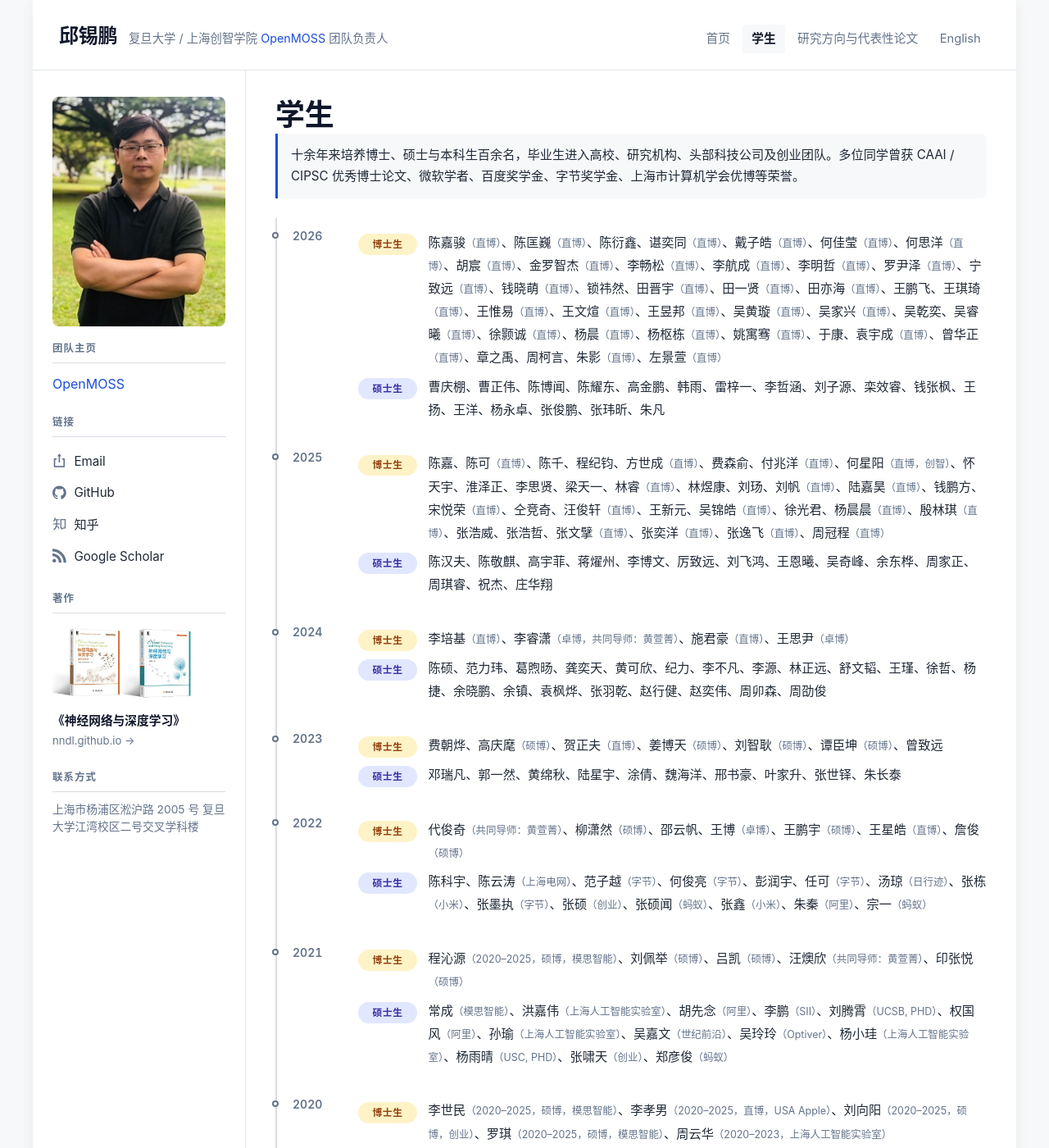
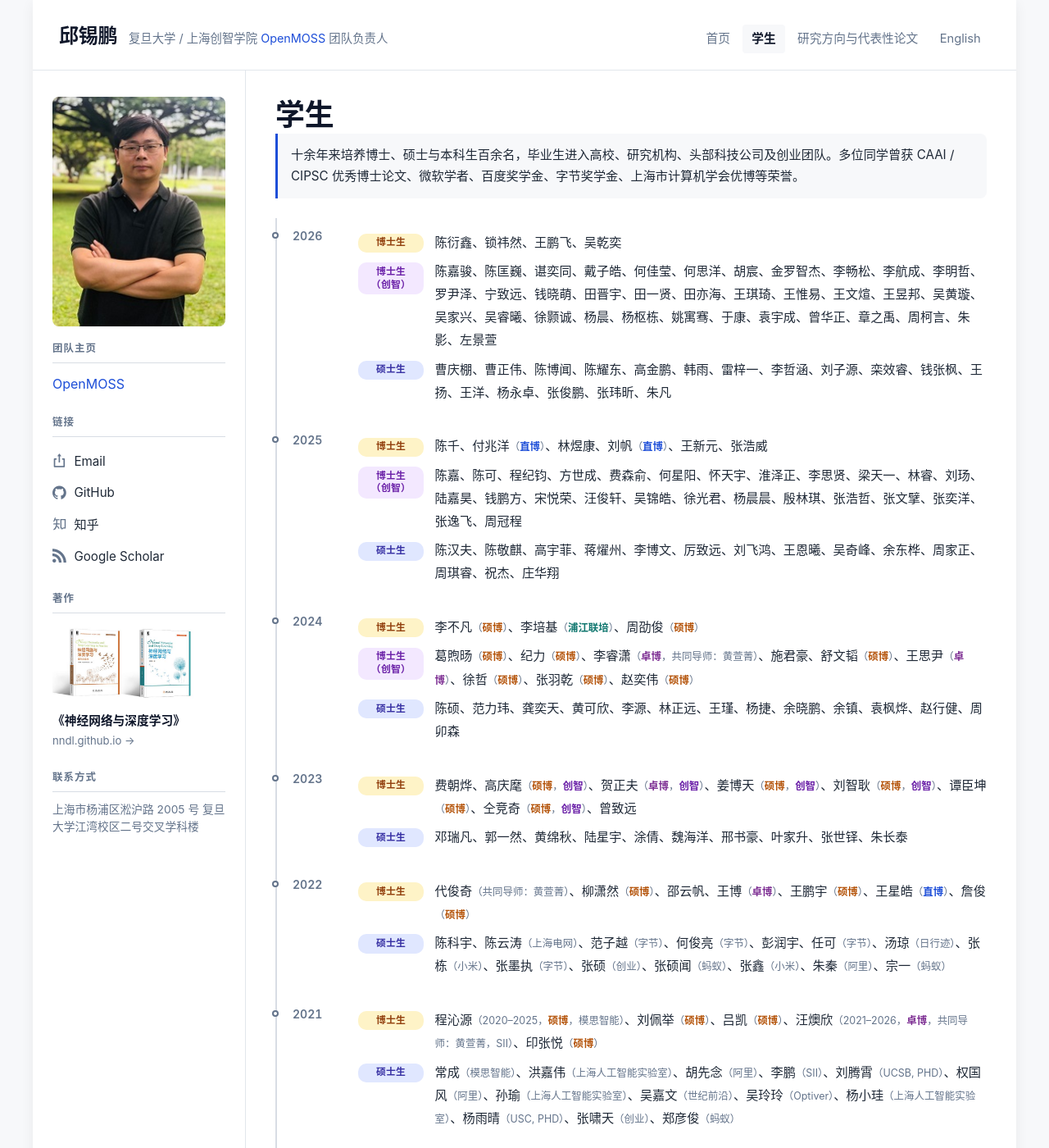
Before and after one commit to xpqiu/xpqiu.github.io, a Jekyll site: the page built from students.html, in a window 1280 px wide and 1400 px high. Shown: the whole window at 82% size. Built offline with Jekyll 4.4.1, drawn with Linux system fonts in a browser that asks for light colours; some web fonts are replaced; some of the changed text lies outside the part shown.

Commit message:
Students page: 创智 group, color-coded tags, destination tooltips, alumni updates
- New degree group "博士生（创智）" (violet chip) for 上海创智学院 PhDs,
  applied to 2024 / 2025 / 2026 cohorts based on real roster.
- 2023: keep 4 硕转博 students at their entry year with inline (硕博, 创智)
  annotation; add 仝竞奇 (硕博, 创智); 谭臣坤 stays as 复旦 (硕博).
- 2024: 8 students move from 硕士 to 博士 — 6 to 创智 (硕博), 2 to 复旦
  (周劭俊, 李不凡), and 李培基 (浦江联培) to 复旦 PhD.
- Color-code degree / program tags inside annotations:
  硕博 amber, 直博 blue, 卓博 magenta, 创智 violet, 浦江联培 teal.
- Splitter respects nested （...） so awards listed inside parens
  (e.g. "刘鹏飞（…CAAI 优博、微软学者…）") no longer get split into
  separate students by 、.
- Graduation destination is detected and wrapped with title="毕业去向":
  - PhD students with "20XX–20XX" prefix → last part = destination
  - 硕士/本科 groups → whole parens = destination (except status-only
    entries like 转博)
  - Visiting students are excluded
- Alumni text updates: 李孝男 USA Apple, 李鹏 (SII), 罗琪 / 程沁源 /
  李世民 / 常成 to 模思智能, 郑逸宁 (2019–2025, 硕博, 复旦大学),
  汪燠欣 (2021–2026, 卓博, 共同导师：黄萱菁, SII).
- Chip column allows wrapping (5rem track, white-space normal) so
  "博士生（创智）" displays as two lines without overlapping names.

```diff
--- a/assets/css/main.css
+++ b/assets/css/main.css
@@ -751,26 +751,28 @@ hr {
 
 .students-group {
   display: grid;
-  grid-template-columns: 72px 1fr;
+  grid-template-columns: 5rem 1fr;
   gap: 0.5rem 0.85rem;
   align-items: start;
   margin: 0.45rem 0;
 }
 .students-group__label {
-  display: inline-block;
+  display: block;
   font-size: 0.74rem;
   font-weight: 700;
-  padding: 0.18rem 0.55rem;
-  border-radius: 999px;
+  padding: 0.22rem 0.5rem;
+  border-radius: 10px;
   text-align: center;
-  letter-spacing: 0.04em;
+  letter-spacing: 0.02em;
   margin-top: 0.2rem;
-  height: fit-content;
-  white-space: nowrap;
+  line-height: 1.35;
+  white-space: normal;
+  word-break: keep-all;
   background: var(--c-surface-2);
   color: var(--c-muted);
 }
 .students-group__label--phd      { background: #fef3c7; color: #92400e; }  /* amber */
+.students-group__label--phd-cz   { background: #f3e8ff; color: #6b21a8; }  /* violet - 创智 */
 .students-group__label--ms       { background: #e0e7ff; color: #3730a3; }  /* indigo */
 .students-group__label--ug       { background: #dcfce7; color: #166534; }  /* green */
 .students-group__label--visiting { background: #fce7f3; color: #9d174d; }  /* pink */
@@ -785,6 +787,24 @@ hr {
 .visiting-students .annot {
   font-size: 0.82em;
   color: var(--c-muted);
+}
+.students-group__names .tag,
+.visiting-students .tag {
+  font-weight: 600;
+}
+.students-group__names .tag--shuobo,
+.visiting-students .tag--shuobo   { color: #b45309; }  /* 硕博 - amber */
+.students-group__names .tag--zhibo,
+.visiting-students .tag--zhibo    { color: #1d4ed8; }  /* 直博 - blue */
+.students-group__names .tag--zhuobo,
+.visiting-students .tag--zhuobo   { color: #7c2d92; }  /* 卓博 - magenta */
+.students-group__names .tag--cz,
+.visiting-students .tag--cz       { color: #6b21a8; }  /* 创智 - violet */
+.students-group__names .tag--pujiang,
+.visiting-students .tag--pujiang  { color: #0f766e; }  /* 浦江联培 - teal */
+.students-group__names .dest,
+.visiting-students .dest {
+  cursor: help;       /* hover to see "毕业去向" tooltip */
 }
 
 .visiting-students {
--- a/students.html
+++ b/students.html
@@ -16,7 +16,11 @@ permalink: /students.html
   <div class="entry__body">
     <div class="students-group">
       <span class="students-group__label students-group__label--phd">博士生</span>
-      <p class="students-group__names">锁祎然、陈衍鑫、王鹏飞、吴乾奕、章之禹、于康、周柯言、姚寓骞（直博）、何思洋（直博）、王琪琦（直博）、袁宇成（直博）、陈嘉骏（直博）、胡宸（直博）、金罗智杰（直博）、王文煊（直博）、李航成（直博）、谌奕同（直博）、王昱邦（直博）、钱晓萌（直博）、李明哲（直博）、戴子皓（直博）、李畅松（直博）、吴黄璇（直博）、吴家兴（直博）、朱影（直博）、陈匡巍（直博）、宁致远（直博）、田晋宇（直博）、左景萱（直博）、田亦海（直博）、罗尹泽（直博）、杨枢栋（直博）、杨晨（直博）、曾华正（直博）、田一贤（直博）、王惟易（直博）、吴睿曦（直博）、何佳莹（直博）、徐颢诚（直博）</p>
+      <p class="students-group__names">锁祎然、陈衍鑫、王鹏飞、吴乾奕</p>
+    </div>
+    <div class="students-group">
+      <span class="students-group__label students-group__label--phd-cz">博士生（创智）</span>
+      <p class="students-group__names">章之禹、于康、周柯言、姚寓骞、何思洋、王琪琦、袁宇成、陈嘉骏、胡宸、金罗智杰、王文煊、李航成、谌奕同、王昱邦、钱晓萌、李明哲、戴子皓、李畅松、吴黄璇、吴家兴、朱影、陈匡巍、宁致远、田晋宇、左景萱、田亦海、罗尹泽、杨枢栋、杨晨、曾华正、田一贤、王惟易、吴睿曦、何佳莹、徐颢诚</p>
     </div>
     <div class="students-group">
       <span class="students-group__label students-group__label--ms">硕士生</span>
@@ -30,7 +34,11 @@ permalink: /students.html
   <div class="entry__body">
     <div class="students-group">
       <span class="students-group__label students-group__label--phd">博士生</span>
-      <p class="students-group__names">刘玚、程纪钧、淮泽正、仝竞奇、张浩哲、张浩威、林煜康、王新元、梁天一、钱鹏方、费森俞、怀天宇、陈千、徐光君、陈嘉、李思贤、殷林琪（直博）、宋悦荣（直博）、方世成（直博）、汪俊轩（直博）、陈可（直博）、陆嘉昊（直博）、杨晨晨（直博）、张逸飞（直博）、张文擘（直博）、张奕洋（直博）、付兆洋（直博）、吴锦皓（直博）、林睿（直博）、刘帆（直博）、何星阳（直博，创智）、周冠程（直博）</p>
+      <p class="students-group__names">张浩威、林煜康、王新元、陈千、付兆洋（直博）、刘帆（直博）</p>
+    </div>
+    <div class="students-group">
+      <span class="students-group__label students-group__label--phd-cz">博士生（创智）</span>
+      <p class="students-group__names">刘玚、程纪钧、淮泽正、张浩哲、梁天一、钱鹏方、费森俞、怀天宇、徐光君、陈嘉、李思贤、殷林琪、宋悦荣、方世成、汪俊轩、陈可、陆嘉昊、杨晨晨、张逸飞、张文擘、张奕洋、吴锦皓、林睿、何星阳、周冠程</p>
     </div>
     <div class="students-group">
       <span class="students-group__label students-group__label--ms">硕士生</span>
@@ -44,11 +52,15 @@ permalink: /students.html
   <div class="entry__body">
     <div class="students-group">
       <span class="students-group__label students-group__label--phd">博士生</span>
-      <p class="students-group__names">王思尹（卓博）、施君豪（直博）、李培基（直博）、李睿潇（卓博，共同导师：黄萱菁）</p>
+      <p class="students-group__names">周劭俊（硕博）、李不凡（硕博）、李培基（浦江联培）</p>
+    </div>
+    <div class="students-group">
+      <span class="students-group__label students-group__label--phd-cz">博士生（创智）</span>
+      <p class="students-group__names">王思尹（卓博）、施君豪、李睿潇（卓博，共同导师：黄萱菁）、葛煦旸（硕博）、纪力（硕博）、舒文韬（硕博）、徐哲（硕博）、张羽乾（硕博）、赵奕伟（硕博）</p>
     </div>
     <div class="students-group">
       <span class="students-group__label students-group__label--ms">硕士生</span>
-      <p class="students-group__names">陈硕、范力玮、葛煦旸、龚奕天、黄可欣、纪力、李不凡、李源、林正远、舒文韬、王瑾、徐哲、杨捷、余晓鹏、余镇、袁枫烨、张羽乾、赵行健、赵奕伟、周卯森、周劭俊</p>
+      <p class="students-group__names">陈硕、范力玮、龚奕天、黄可欣、李源、林正远、王瑾、杨捷、余晓鹏、余镇、袁枫烨、赵行健、周卯森</p>
     </div>
   </div>
 </li>
@@ -58,7 +70,7 @@ permalink: /students.html
   <div class="entry__body">
     <div class="students-group">
       <span class="students-group__label students-group__label--phd">博士生</span>
-      <p class="students-group__names">费朝烨、高庆麾（硕博）、贺正夫（直博）、姜博天（硕博）、刘智耿（硕博）、谭臣坤（硕博）、曾致远</p>
+      <p class="students-group__names">费朝烨、曾致远、谭臣坤（硕博）、高庆麾（硕博，创智）、贺正夫（卓博，创智）、姜博天（硕博，创智）、刘智耿（硕博，创智）、仝竞奇（硕博，创智）</p>
     </div>
     <div class="students-group">
       <span class="students-group__label students-group__label--ms">硕士生</span>
@@ -86,7 +98,7 @@ permalink: /students.html
   <div class="entry__body">
     <div class="students-group">
       <span class="students-group__label students-group__label--phd">博士生</span>
-      <p class="students-group__names">程沁源（2020–2025，硕博，模思智能）、汪燠欣（共同导师：黄萱菁）、刘佩举（硕博）、吕凯（硕博）、印张悦（硕博）</p>
+      <p class="students-group__names">程沁源（2020–2025，硕博，模思智能）、汪燠欣（2021–2026，卓博，共同导师：黄萱菁，SII）、刘佩举（硕博）、吕凯（硕博）、印张悦（硕博）</p>
     </div>
     <div class="students-group">
       <span class="students-group__label students-group__label--ms">硕士生</span>
@@ -114,7 +126,7 @@ permalink: /students.html
   <div class="entry__body">
     <div class="students-group">
       <span class="students-group__label students-group__label--phd">博士生</span>
-      <p class="students-group__names">颜航（2019–2023，上海人工智能实验室）、李林阳（2019–2024，上海人工智能实验室）、孙天祥（2019–2024，共同导师：黄萱菁，创业）、郑逸宁（硕博）</p>
+      <p class="students-group__names">颜航（2019–2023，上海人工智能实验室）、李林阳（2019–2024，上海人工智能实验室）、孙天祥（2019–2024，共同导师：黄萱菁，创业）、郑逸宁（2019–2025，硕博，复旦大学）</p>
     </div>
     <div class="students-group">
       <span class="students-group__label students-group__label--ms">硕士生</span>
@@ -291,22 +303,95 @@ permalink: /students.html
     });
   }
 
-  function renderItem(item) {
+  /* Inside annotations, color-code recognised tag keywords. */
+  var TAG_CLASS = {
+    '硕博':     'tag--shuobo',
+    '直博':     'tag--zhibo',
+    '卓博':     'tag--zhuobo',
+    '创智':     'tag--cz',
+    '浦江联培': 'tag--pujiang'
+  };
+  var TAG_RE = /(硕博|直博|卓博|创智|浦江联培)/g;
+  /* Year-range pattern at start (e.g. "2019–2025" or "2014-2019") signals
+     a graduated student; the last item then carries their destination. */
+  var YEAR_RANGE_RE = /^\s*\d{4}\s*[-–—]\s*\d{4}\s*$/;
+
+  function tagify(s) {
+    return s.replace(TAG_RE, function (kw) {
+      return '<span class="tag ' + TAG_CLASS[kw] + '">' + kw + '</span>';
+    });
+  }
+
+  /* Status keywords that fill the entire parens but aren't a destination
+     (e.g. "邵云帆（转博）"). Don't tag these as dest. */
+  var STATUS_ONLY = { '转博': true };
+
+  function renderItem(item, isDestGroup) {
     return escapeHtml(item).replace(/（[^）]*）/g, function (m) {
-      return '<span class="annot">' + m + '</span>';
+      var inner = m.slice(1, -1);
+      var parts = inner.split('，');
+      var isGraduated = parts.length >= 2 && YEAR_RANGE_RE.test(parts[0]);
+      var isStatus = parts.length === 1 && STATUS_ONLY[parts[0].trim()];
+
+      var processed = parts.map(function (p, idx) {
+        var tagged = tagify(p);
+        // PhD: last part of a year-range entry is the destination.
+        if (isGraduated && idx === parts.length - 1) {
+          return '<span class="dest" title="毕业去向">' + tagged + '</span>';
+        }
+        return tagged;
+      });
+      var content = processed.join('，');
+
+      // Master / undergrad: whole parens is the destination
+      // (except for status-only entries like "转博").
+      var cls = 'annot';
+      var attr = '';
+      if (isDestGroup && !isGraduated && !isStatus) {
+        cls += ' dest';
+        attr = ' title="毕业去向"';
+      }
+      return '<span class="' + cls + '"' + attr + '>（' + content + '）</span>';
     });
+  }
+
+  /* Split by 、 but only at top level — 、 inside （...） is kept as
+     part of the annotation (e.g. "刘鹏飞（CAAI 优博、微软学者）"). */
+  function splitTopLevel(raw) {
+    var items = [];
+    var buf = '';
+    var depth = 0;
+    for (var i = 0; i < raw.length; i++) {
+      var c = raw[i];
+      if (c === '（') { depth++; buf += c; }
+      else if (c === '）') { depth--; buf += c; }
+      else if (c === '、' && depth === 0) {
+        if (buf.trim()) items.push(buf.trim());
+        buf = '';
+      } else { buf += c; }
+    }
+    if (buf.trim()) items.push(buf.trim());
+    return items;
+  }
+
+  function isDestinationGroup(el) {
+    var group = el.closest('.students-group');
+    if (!group) return false; // .visiting-students: not destination
+    return !!group.querySelector('.students-group__label--ms, .students-group__label--ug');
   }
 
   document.querySelectorAll('.students-group__names, .visiting-students').forEach(function (el) {
     var raw = el.textContent.trim();
     if (!raw) return;
-    var items = raw.split('、').map(function (s) { return s.trim(); }).filter(Boolean);
+    var items = splitTopLevel(raw);
+    var destGroup = isDestinationGroup(el);
+    var render = function (s) { return renderItem(s, destGroup); };
     if (items.length < 2) {
-      el.innerHTML = items.map(renderItem).join('、');
+      el.innerHTML = items.map(render).join('、');
       return;
     }
     items.sort(function (a, b) { return collator.compare(sortKey(nameOf(a)), sortKey(nameOf(b))); });
-    el.innerHTML = items.map(renderItem).join('、');
+    el.innerHTML = items.map(render).join('、');
   });
 })();
 </script>
```
